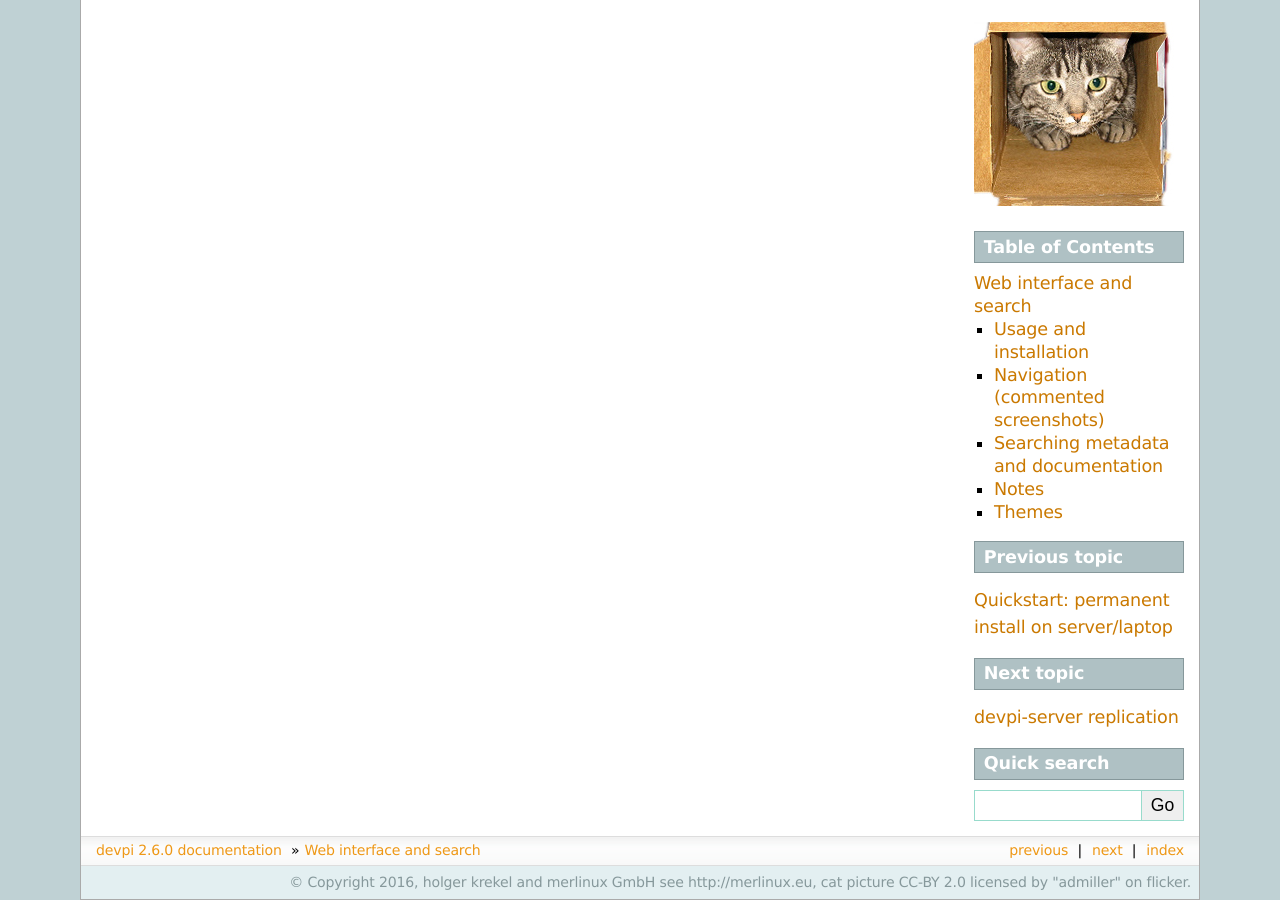
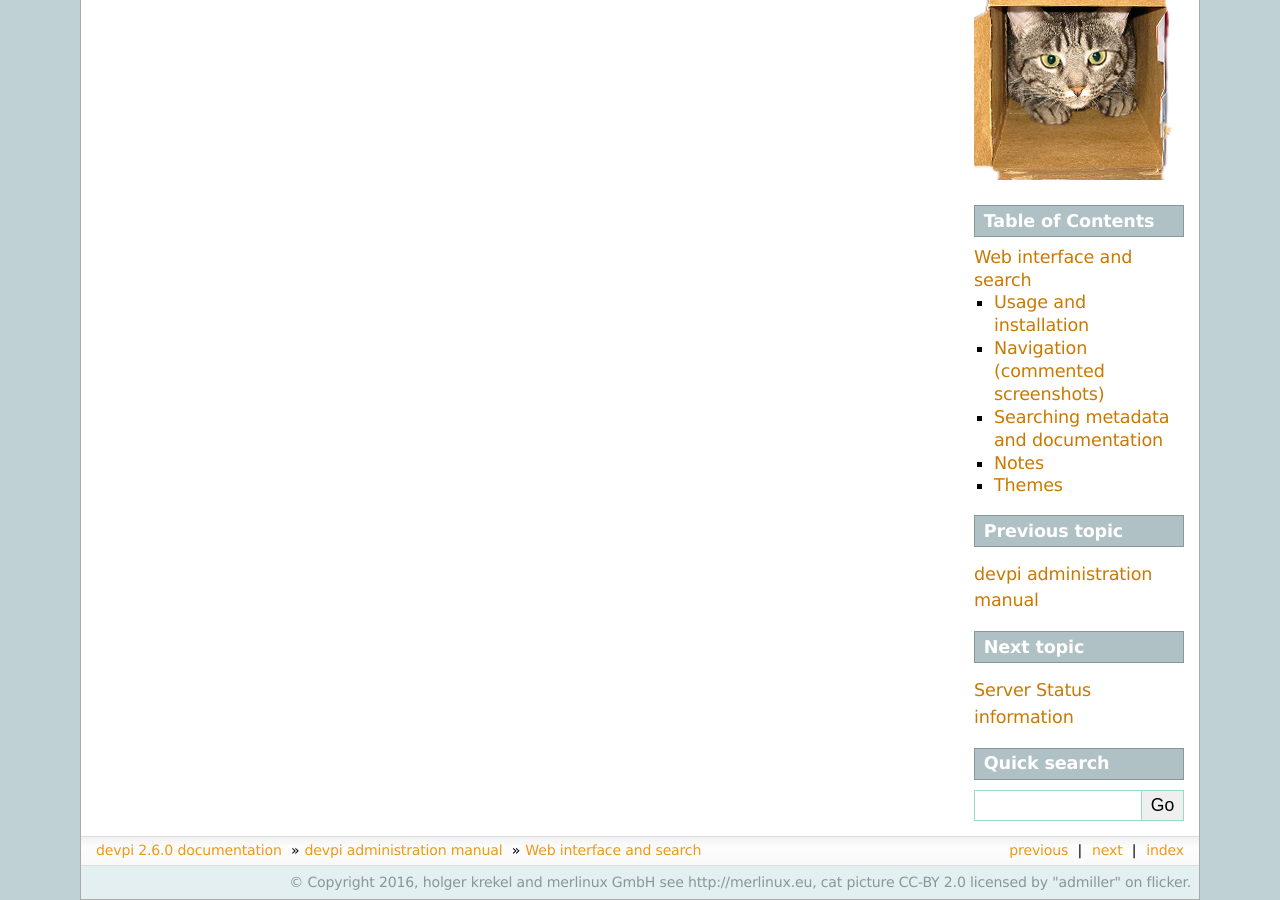
Before and after one commit to devpi/devpi, a Sphinx documentation site: the page built from doc/adminman/web.rst, in a window 1280 px wide and 900 px high, scrolled down 5434 px. Built offline with Sphinx 7.4.7, drawn with Linux system fonts in a browser that asks for light colours; pages that are not in the unit, such as notebooks, are missing from menus; some of the changed text lies outside the part shown.

Commit message:
Reorganizes documentation.

```diff
--- /dev/null
+++ b/doc/adminman/index.rst
@@ -0,0 +1,11 @@
+.. _adminman_index:
+
+devpi administration manual
+===========================
+
+.. toctree::
+   :maxdepth: 3
+
+   web
+   server-status
+   replica
--- a/doc/server-status.rst
+++ b/doc/adminman/server-status.rst
@@ -1,5 +1,5 @@
 
-.. include:: links.rst
+.. include:: ../links.rst
 
 .. _serverstatus:
 
--- a/doc/web.rst
+++ b/doc/adminman/web.rst
@@ -41,8 +41,8 @@
     pip install devpi-web
 
 There is no configuration needed as ``devpi-server`` will automatically
-discover the web plugin through calling :doc:`hooks` using the setuptools
-entry points mechanism.
+discover the web plugin through calling :doc:`hooks <../devguide/hooks>`
+using the setuptools entry points mechanism.
 
 
 Navigation (commented screenshots)
@@ -50,25 +50,25 @@
 
 At the root of your devpi server web interface you get an overview of the existing users and their indices:
 
-.. image:: images/web_root_view.png
+.. image:: ../images/web_root_view.png
    :align: center
 
 The index view shows the latest uploads with their info.
 You get links to test results and documentation:
 
-.. image:: images/web_index_view.png
+.. image:: ../images/web_index_view.png
    :align: center
 
 The version view shows you all the details about a certain version. It links the homepage, documentation and tox results:
 
-.. image:: images/web_version_view.png
+.. image:: ../images/web_version_view.png
    :align: center
 
 At the top you get links to the index, the package and the version you are currently in.
 
 You can also show package documentation which is embedded into the navigation:
 
-.. image:: images/web_doc_view.png
+.. image:: ../images/web_doc_view.png
    :align: center
 
 
```
Also changed, not shown: doc/devguide/glossary.rst (added, +50 -0 lines), doc/devguide/index.rst (+4 -49 lines), doc/index.rst (+11 -13 lines), doc/adminman/replica.rst (renamed from doc/replica.rst), doc/devguide/hooks.rst (renamed from doc/hooks.rst).
